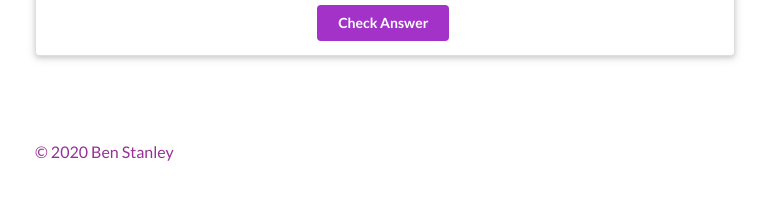
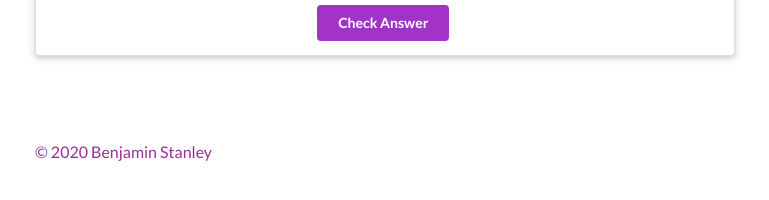
Before and after one commit to benjamistan/leonore, a React (Create React App) app: page / in a window 1280 px wide. Shown: the part 414-614 px from the top of the page, without its empty margins (255-1024 px from the left). Built offline with nearby package versions, Linux system fonts and the light colour scheme.

Commit message:
test: testing AWS Code Commit

```diff
--- a/src/components/Footer.js
+++ b/src/components/Footer.js
@@ -3,7 +3,7 @@ import React from 'react';
 function Footer() {
 	return (
 		<div className='no-print' style={{ paddingTop: '70px' }}>
-			&#169; {new Date().getFullYear()} Ben Stanley
+			&#169; {new Date().getFullYear()} Benjamin Stanley
 		</div>
 	);
 }
```
